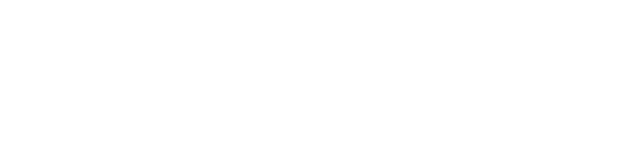
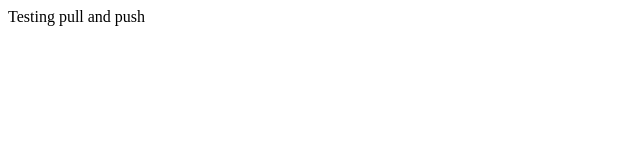
Before and after one commit to nafissami/Coursera-course-1_1, a plain HTML site: page index.html in a window 1280 px wide. Shown: the whole page, without its empty margins (0-640 px from the left). Drawn offline with Linux system fonts and the light colour scheme.

Commit message:
Test pull and push

```diff
--- a/index.html
+++ b/index.html
@@ -6,6 +6,6 @@
     <title>Document</title>
 </head>
 <body>
-
+    Testing pull and push
 </body>
 </html>
```
